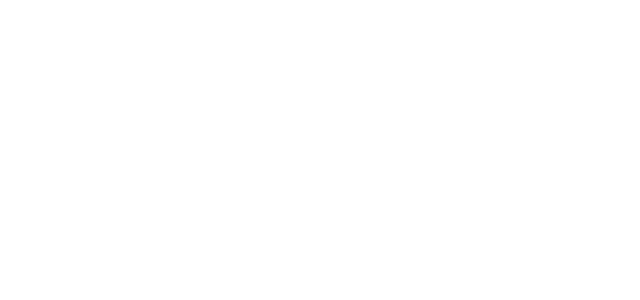
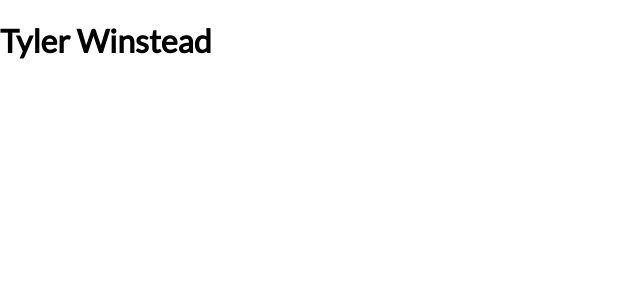
Before and after one commit to tywi6665/portfolio_v2, a React (Create React App) app: page / in a window 1280 px wide. Shown: the top 300 px of the page, without its empty margins (0-640 px from the left). Built offline with nearby package versions, Linux system fonts and the light colour scheme.

Commit message:
Got new font-family

```diff
--- a/public/index.html
+++ b/public/index.html
@@ -7,6 +7,7 @@
   <meta name="viewport" content="width=device-width, initial-scale=1" />
   <meta name="theme-color" content="#000000" />
   <meta name="description" content="Web site created using create-react-app" />
+  <link href="https://fonts.googleapis.com/css2?family=Lato&display=swap" rel="stylesheet">
   <!--
       manifest.json provides metadata used when your web app is installed on a
       user's mobile device or desktop. See https://developers.google.com/web/fundamentals/web-app-manifest/
--- a/src/App.js
+++ b/src/App.js
@@ -9,7 +9,7 @@ function App() {
     <MasterContainer>
       <Container>
         <SubContainer>
-
+          <h1>Tyler Winstead</h1>
         </SubContainer>
       </Container>
     </MasterContainer>
--- a/src/App.scss
+++ b/src/App.scss
@@ -1,38 +0,0 @@
-.App {
-  text-align: center;
-}
-
-.App-logo {
-  height: 40vmin;
-  pointer-events: none;
-}
-
-@media (prefers-reduced-motion: no-preference) {
-  .App-logo {
-    animation: App-logo-spin infinite 20s linear;
-  }
-}
-
-.App-header {
-  background-color: #282c34;
-  min-height: 100vh;
-  display: flex;
-  flex-direction: column;
-  align-items: center;
-  justify-content: center;
-  font-size: calc(10px + 2vmin);
-  color: white;
-}
-
-.App-link {
-  color: #61dafb;
-}
-
-@keyframes App-logo-spin {
-  from {
-    transform: rotate(0deg);
-  }
-  to {
-    transform: rotate(360deg);
-  }
-}
--- a/src/Components/Containers/Container.js
+++ b/src/Components/Containers/Container.js
@@ -2,7 +2,7 @@ import React, { Children } from 'react';
 
 const Container = ({ children }) => {
     return (
-        <div class="container">
+        <div className="container">
             {children}
         </div>
     );
--- a/src/Components/Containers/MasterContainer.js
+++ b/src/Components/Containers/MasterContainer.js
@@ -2,7 +2,7 @@ import React, { Children } from 'react';
 
 const MasterContainer = ({ children }) => {
     return (
-        <div class="master-container">
+        <div className="master-container">
             {children}
         </div>
     );
--- a/src/Components/Containers/SubContainer.js
+++ b/src/Components/Containers/SubContainer.js
@@ -2,7 +2,7 @@ import React, { Children } from 'react';
 
 const SubContainer = ({ children }) => {
     return (
-        <div class="sub-container">
+        <div className="sub-container">
             {children}
         </div>
     );
--- a/src/index.scss
+++ b/src/index.scss
@@ -1,13 +1,3 @@
 body {
-  margin: 0;
-  font-family: -apple-system, BlinkMacSystemFont, 'Segoe UI', 'Roboto', 'Oxygen',
-    'Ubuntu', 'Cantarell', 'Fira Sans', 'Droid Sans', 'Helvetica Neue',
-    sans-serif;
-  -webkit-font-smoothing: antialiased;
-  -moz-osx-font-smoothing: grayscale;
+  margin: 0; font-family: 'Lato', sans-serif;
 }
-
-code {
-  font-family: source-code-pro, Menlo, Monaco, Consolas, 'Courier New',
-    monospace;
-}
```
